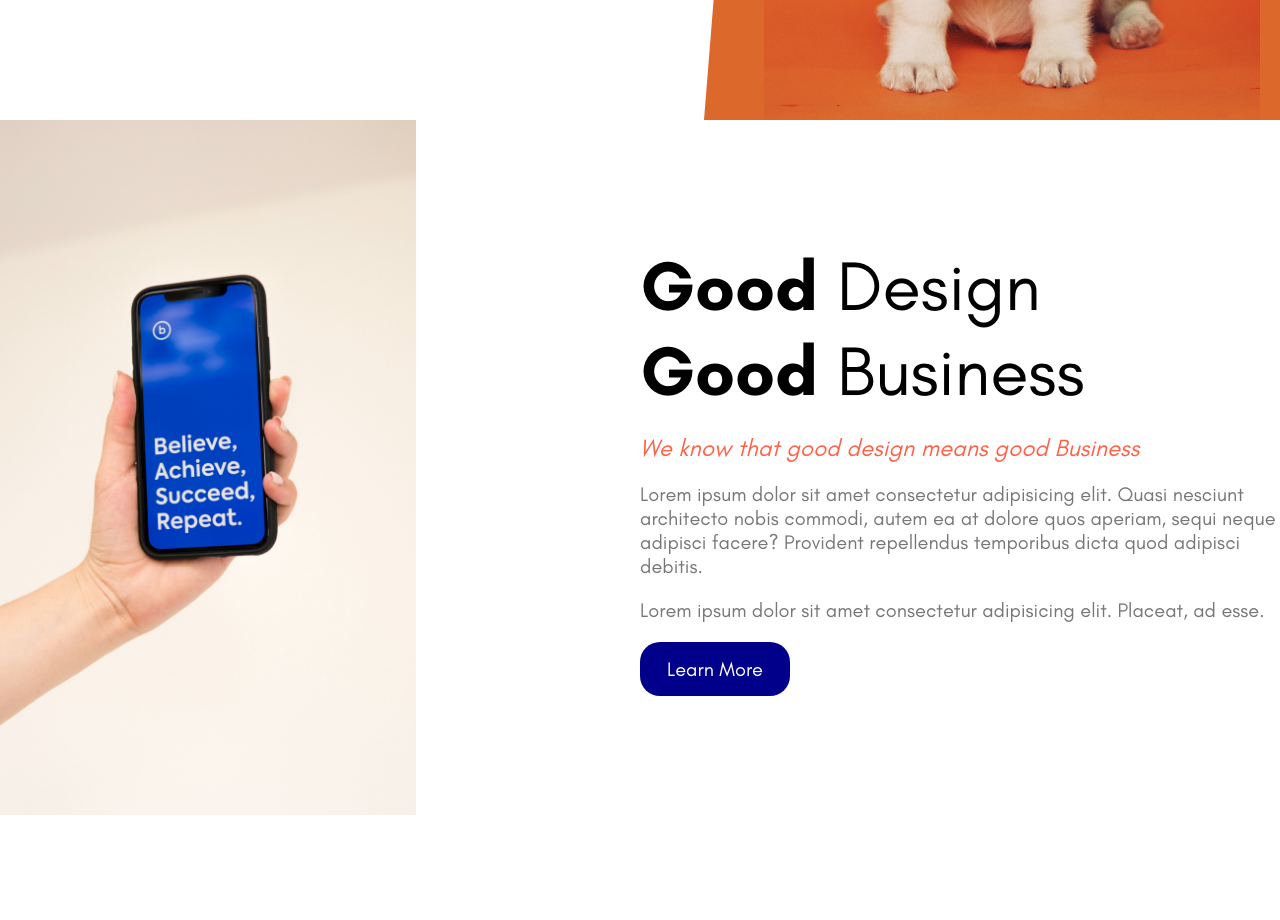
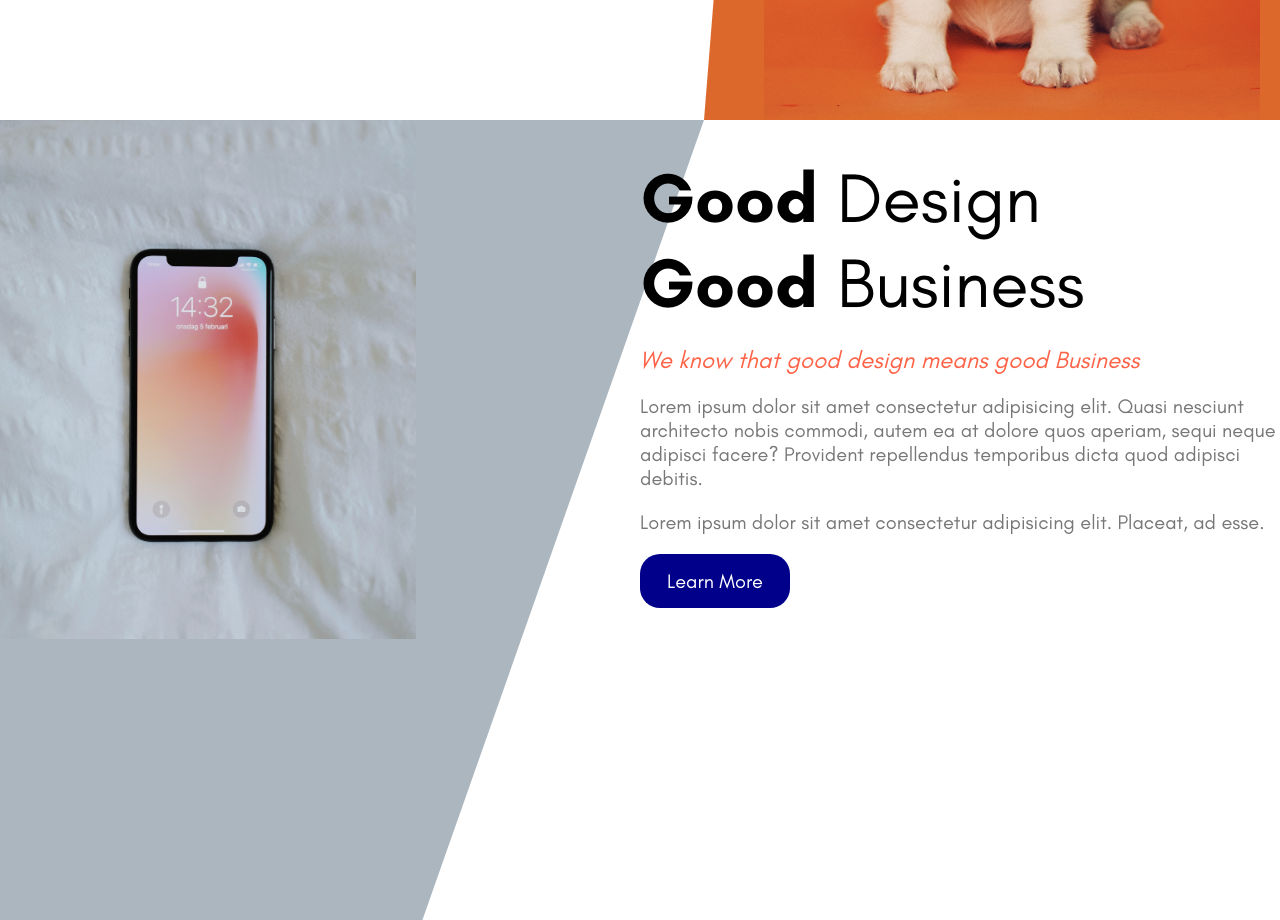
Before and after one commit to Ekene-Ejeh/React-Website, a React (Create React App) app: page / in a window 1280 px wide. Shown: the part 680-1600 px from the top of the page. Built offline with nearby package versions, Linux system fonts and the light colour scheme.

Commit message:
done styling the Feature Component

```diff
--- a/src/App.jsx
+++ b/src/App.jsx
@@ -7,19 +7,27 @@ import Feature from "./components/Feature";
 const Container = styled.div`
 	height: 100vh;
 	overflow: hidden;
+	position: relative;
 `;
 
-const Shape = css;
-
-const IntoShape = styled.div`
+const Shape = css`
 	width: 100%;
 	height: 100%;
 	position: absolute;
 	top: 0;
 	left: 0;
 	z-index: -1;
+`;
+
+const IntoShape = styled.div`
+	${Shape}
 	clip-path: polygon(60% 0, 100% 0%, 100% 100%, 55% 100%);
 	background-color: #dc682c;
+`;
+const FeatureShape = styled.div`
+	${Shape}
+	clip-path: polygon(0 0, 55% 0%, 33% 100%, 0 100%);
+	background-color: #abb6bf;
 `;
 
 function App() {
@@ -32,6 +40,7 @@ function App() {
 			</Container>
 			<Container>
 				<Feature />
+				<FeatureShape />
 			</Container>
 		</>
 	);
--- a/src/components/Feature.jsx
+++ b/src/components/Feature.jsx
@@ -1,6 +1,7 @@
 import React from "react";
 import styled from "styled-components";
-import Phone from "../img/Phone-in-hand.jpg";
+import Phone from "../img/Phone-flat.jpg";
+import AnimatedShapes from "./AnimatedShapes";
 
 const Container = styled.div`
 	display: flex;
@@ -76,6 +77,7 @@ export default function Feature() {
 					</Description>
 					<Button>Learn More</Button>
 				</Right>
+				<AnimatedShapes />
 			</Container>
 		</>
 	);
```
